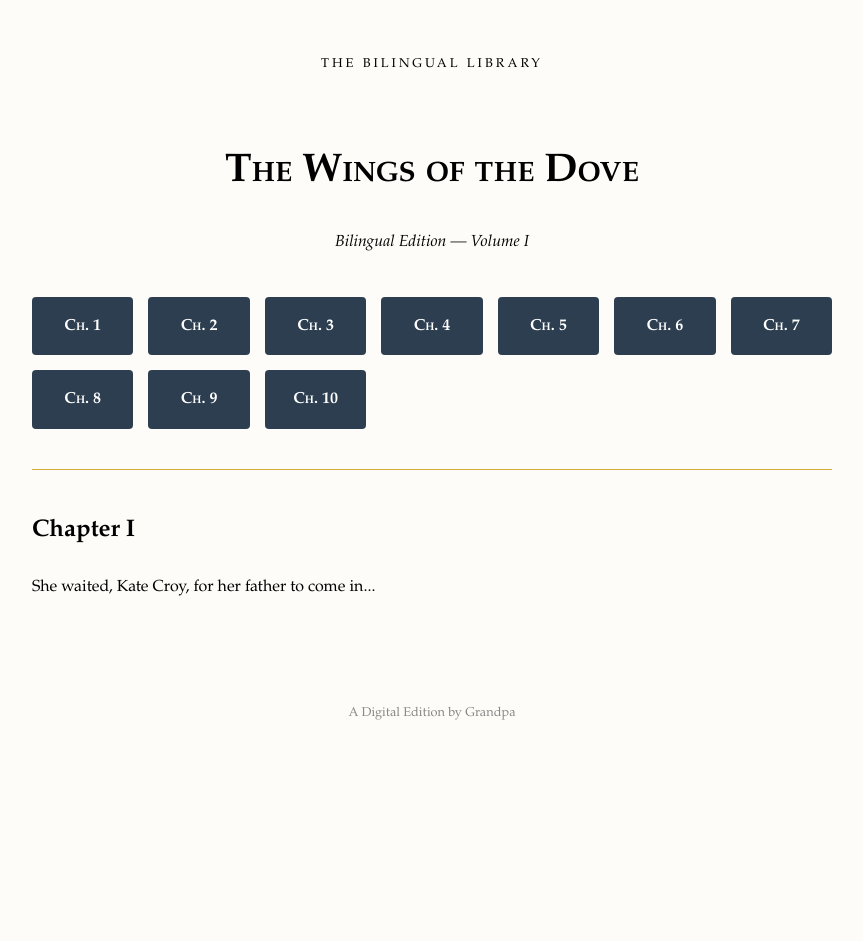
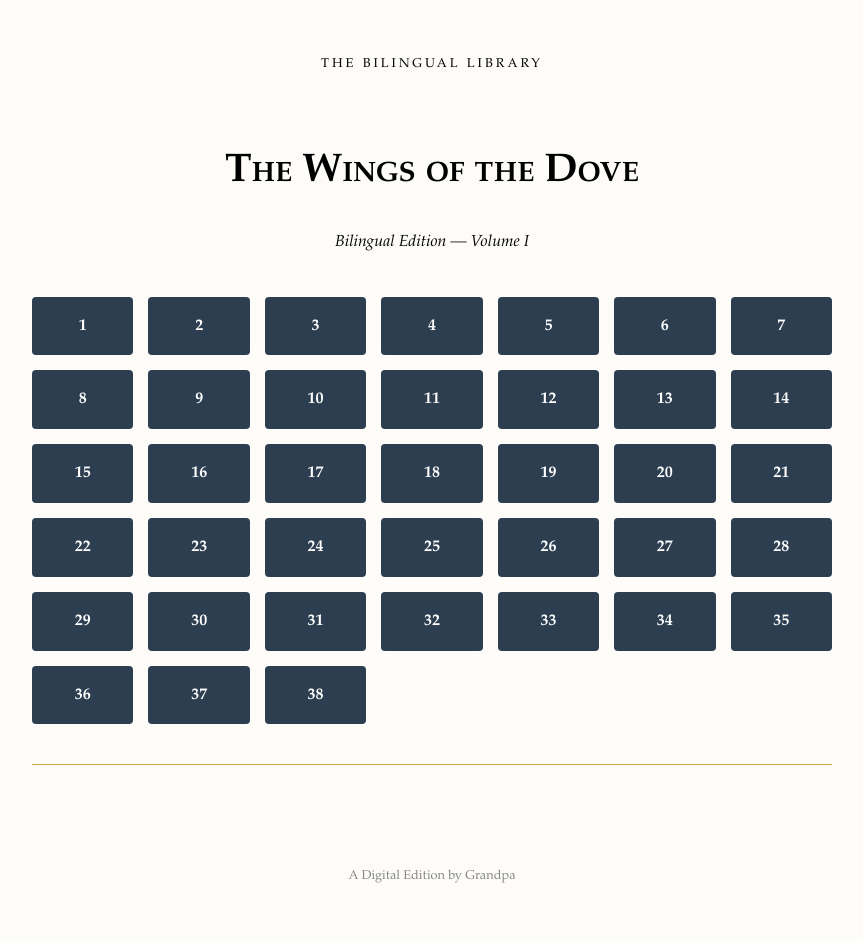
Before and after one commit to egilchri/wings_one, a Jekyll site: the page built from new_index.html, in a window 1280 px wide. Shown: the whole page, without its empty margins (208-1071 px from the left). Built offline with Jekyll 4.4.1, drawn with Linux system fonts in a browser that asks for light colours; before the commit the page ends 900 px from its top, so only the background shows below that.

Commit message:
Reconciled with index.html, to get all the chapters

```diff
--- a/new_index.html
+++ b/new_index.html
@@ -1,31 +1,56 @@
 ---
 layout: new_default
-title: The Wings of the Dove - Dante Style
+title: The Wings of the Dove - Volume I
 ---
 
 <div class="frontispiece">
     <h1 class="frontispiece-title">The Wings of the Dove</h1>
-    <p style="text-align:center; font-style:italic;">Bilingual Edition — Volume I</p>
+    <p style="text-align:center; font-style:italic; margin-bottom: 30px;">Bilingual Edition — Volume I</p>
 
     <ul class="chapter-grid">
-        <li><a href="#chapter-1">Ch. 1</a></li>
-        <li><a href="#chapter-2">Ch. 2</a></li>
-        <li><a href="#chapter-3">Ch. 3</a></li>
-        <li><a href="#chapter-4">Ch. 4</a></li>
-        <li><a href="#chapter-5">Ch. 5</a></li>
-        <li><a href="#chapter-6">Ch. 6</a></li>
-        <li><a href="#chapter-7">Ch. 7</a></li>
-        <li><a href="#chapter-8">Ch. 8</a></li>
-        <li><a href="#chapter-9">Ch. 9</a></li>
-        <li><a href="#chapter-10">Ch. 10</a></li>
+        <li><a href="#calibre_link-1">1</a></li>
+        <li><a href="#calibre_link-2">2</a></li>
+        <li><a href="#calibre_link-3">3</a></li>
+        <li><a href="#calibre_link-4">4</a></li>
+        <li><a href="#calibre_link-5">5</a></li>
+        <li><a href="#calibre_link-6">6</a></li>
+        <li><a href="#calibre_link-7">7</a></li>
+        <li><a href="#calibre_link-8">8</a></li>
+        <li><a href="#calibre_link-9">9</a></li>
+        <li><a href="#calibre_link-10">10</a></li>
+        <li><a href="#calibre_link-11">11</a></li>
+        <li><a href="#calibre_link-12">12</a></li>
+        <li><a href="#calibre_link-13">13</a></li>
+        <li><a href="#calibre_link-14">14</a></li>
+        <li><a href="#calibre_link-15">15</a></li>
+        <li><a href="#calibre_link-16">16</a></li>
+        <li><a href="#calibre_link-17">17</a></li>
+        <li><a href="#calibre_link-18">18</a></li>
+        <li><a href="#calibre_link-19">19</a></li>
+        <li><a href="#calibre_link-20">20</a></li>
+        <li><a href="#calibre_link-21">21</a></li>
+        <li><a href="#calibre_link-22">22</a></li>
+        <li><a href="#calibre_link-23">23</a></li>
+        <li><a href="#calibre_link-24">24</a></li>
+        <li><a href="#calibre_link-25">25</a></li>
+        <li><a href="#calibre_link-26">26</a></li>
+        <li><a href="#calibre_link-27">27</a></li>
+        <li><a href="#calibre_link-28">28</a></li>
+        <li><a href="#calibre_link-29">29</a></li>
+        <li><a href="#calibre_link-30">30</a></li>
+        <li><a href="#calibre_link-31">31</a></li>
+        <li><a href="#calibre_link-32">32</a></li>
+        <li><a href="#calibre_link-33">33</a></li>
+        <li><a href="#calibre_link-34">34</a></li>
+        <li><a href="#calibre_link-35">35</a></li>
+        <li><a href="#calibre_link-36">36</a></li>
+        <li><a href="#calibre_link-37">37</a></li>
+        <li><a href="#calibre_link-38">38</a></li>
     </ul>
 </div>
 
-<hr style="border: 0; border-top: 1px solid #d4af37; margin: 40px 0;">
+<hr style="border: 0; border-top: 1px solid #d4af37; margin: 20px 0;">
 
 <div class="main-body">
-    <h2 id="chapter-1" class="chapter-title">Chapter I</h2>
-    <div class="original-text">
-        <p class="calibre5">She waited, Kate Croy, for her father to come in...</p>
-    </div>
-    </div>
+    {{ content }}
+</div>
```
